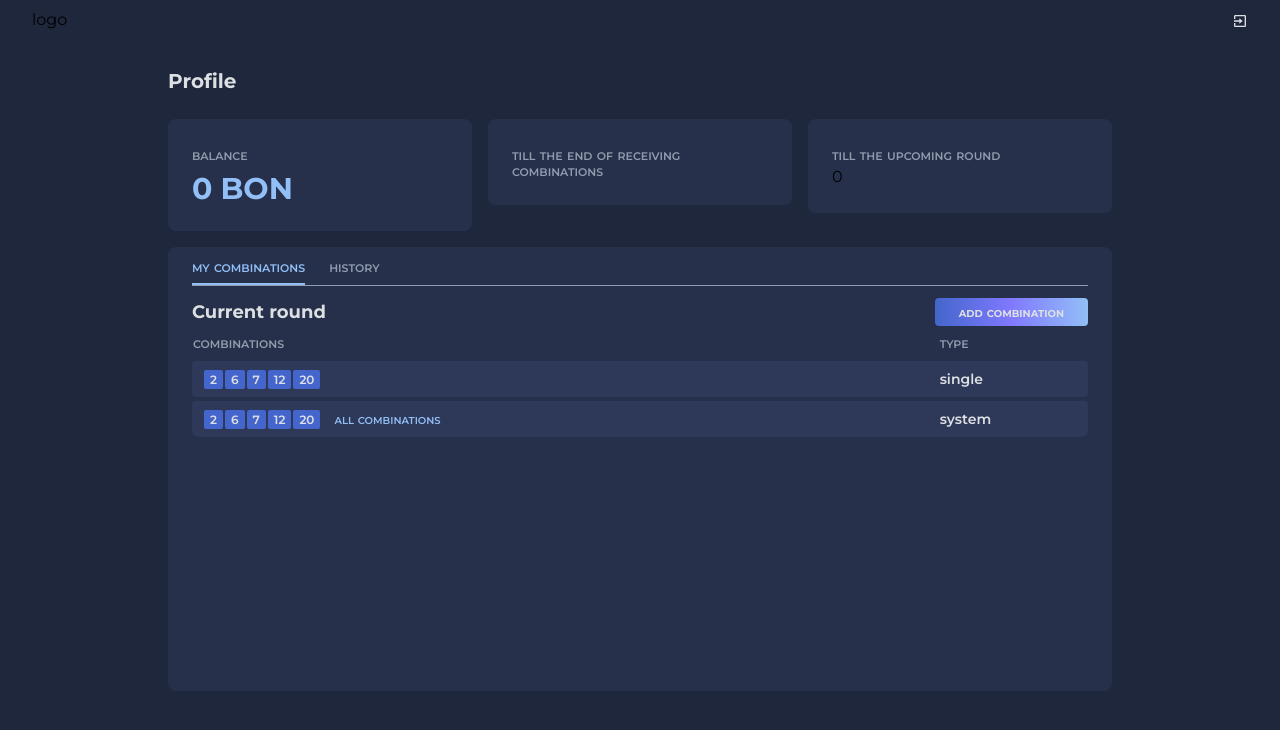
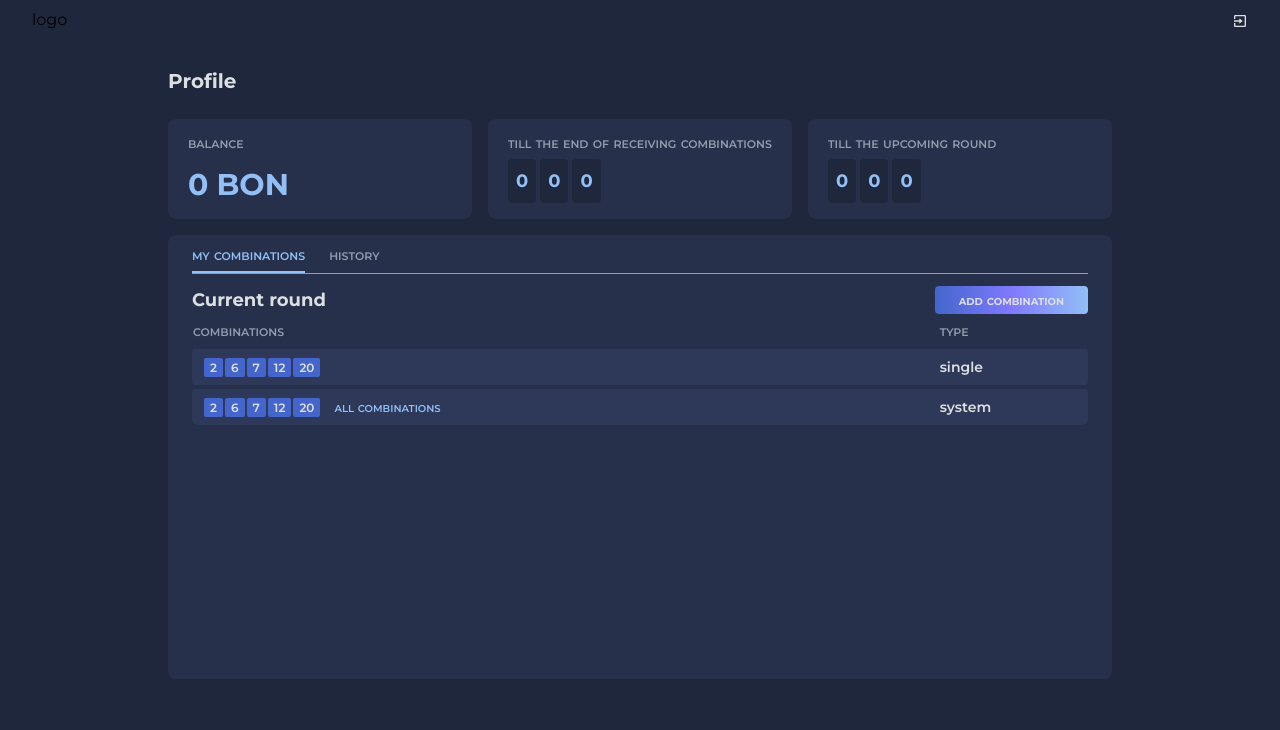
Before and after one commit to OlgaKhinevich/loto_app, a Vue app: page /#/profile in a window 1280 px wide. Shown: the top 730 px of the page. Built offline with nearby package versions, Linux system fonts and the light colour scheme; no server answers.

Commit message:
timer, addCombination component

```diff
--- a/src/App.vue
+++ b/src/App.vue
@@ -7,14 +7,16 @@
 <script>
 import Auth from './components/Auth.vue';
 import Profile from './components/Profile.vue';
-import Vue from 'vue'
-import VueRouter from 'vue-router'
+import Vue from 'vue';
+import VueRouter from 'vue-router';
+import AddCombination from './components/AddCombination.vue';
 
 Vue.use(VueRouter)
 
 const routes = [
     { path: '/', component: Auth },
     { path: '/profile', component: Profile },
+    { path: '/add', component: AddCombination}
 ]
 
 const router = new VueRouter({routes})
--- a/src/assets/css/tailwind.css
+++ b/src/assets/css/tailwind.css
@@ -32,4 +32,7 @@
     .table {
         @apply table-fixed w-full text-left divide-y-4 divide-wrap-clr;
     }
+    .cell {
+        @apply p-4 rounded-md text-h3-clr font-bold;
+    }
 }
--- /dev/null
+++ b/src/components/AddCombination.vue
@@ -0,0 +1,95 @@
+<template>
+  <div class="component-container">
+    <div class="w-3/4 h-5/6 flex">
+      <div class="w-3/5 h-full mx-4">
+        <div class="flex justify-between mx-2.5 items-end">
+          <h3>Choose number</h3>
+          <p class="text-note-clr text-xs">Clear all</p>
+        </div>
+        <table class="table-fixed w-full text-center border-separate" style="border-spacing: 10px 10px">
+         <tr v-for="row_item in loto_numbers" :key="row_item + 'a'">
+           <td v-for="cell_item in 6" :key="cell_item + 'b'" @click="choose_number(row_item + cell_item)"
+           :class="table_cells[row_item + cell_item].isChosen ? 'start-gr-clr p-4 rounded-md text-h3-clr font-bold' : 'bg-wrap-clr p-4 rounded-md text-h3-clr font-bold' ">
+              {{row_item + cell_item}}
+            </td>
+         </tr>
+        </table>
+        <div class="flex justify-between mx-2.5">
+          <p class="text-note-clr text-xs"><router-link to="/profile">&#60; Back</router-link></p>
+          <p class="text-note-clr text-xs">You have chosen {{combination.length}} numbers out of 6</p>
+        </div>
+      </div>
+      <div class="wrapper w-2/5 h-full py-8 px-10 justify-between items-start">
+        <h3>Combination</h3>
+        <hr class="text-label-clr w-full mt-1">
+        <div class="flex w-full justify-between items-center h-1/6">
+          <p class="label">select a system</p>
+          <div>
+            <img src="../static/img/help.svg" alt="help" class="h-4">
+          </div>
+        </div>
+        <table class="table-fixed w-full text-center border-separate" style="border-spacing: 7px 7px">
+          <tr>
+            <td class="bg-row-clr rounded text-h3-clr py-1 text-sm">5/6</td>
+            <td class="bg-row-clr rounded text-h3-clr py-1 text-sm">5/7</td>
+            <td class="bg-row-clr rounded text-h3-clr py-1 text-sm">5/8</td>
+          </tr>
+          <tr>
+            <td class="bg-row-clr rounded text-h3-clr py-1 text-sm">5/9</td>
+            <td class="bg-row-clr rounded text-h3-clr py-1 text-sm">5/10</td>
+            <td class="bg-row-clr rounded text-end-gr-clr font-bold py-1 text-sm">reset</td>
+          </tr>
+        </table>
+        <div class="flex w-full justify-between items-center">
+          <p class="label mt-3">selected combinations</p>
+          <div>
+            <img src="../static/img/help.svg" alt="help" class="h-4">
+          </div>
+        </div>
+        <div class="flex w-full justify-between items-center h-3/6">
+        </div>
+        <hr class="text-label-clr w-full my-1">
+        <div class="flex w-full justify-between items-end">
+          <p class="label">total</p>
+          <p class="text-end-gr-clr">123 BON</p>
+        </div>
+        <button class="active-btn self-center">buy</button>
+      </div>
+    </div>
+  </div>
+</template>
+
+<script>
+export default {
+  data() {
+    return {
+      table_cells: [],
+      combination: [],
+      loto_numbers: [0, 6, 12, 18, 24, 30]
+    }
+  },
+  mounted() {
+    this.fill_table_arr();
+  },
+  methods: {
+    fill_table_arr() {
+      for(let i=0;i<36;i++) {
+        this.table_cells.push({'id': i, 'isChosen': false })
+      }
+    },
+    choose_number(cell) {
+      this.table_cells.forEach((item) => {
+        if(item.id == cell) {
+          item.isChosen = true;
+          this.combination.push(item.id);
+        }
+      })
+    }
+  }
+}
+
+</script>
+
+<style>
+
+</style>
--- a/src/components/MyCombinations.vue
+++ b/src/components/MyCombinations.vue
@@ -2,7 +2,7 @@
   <div>
       <div class="flex justify-between my-2">
         <h3 class="text-lg">Current round</h3>
-        <button class="active-btn text-sm m-0">add combination</button>
+        <button to="/add" class="active-btn text-sm m-0"><router-link to="/add">add combination</router-link></button>
       </div>
 
       <table class="table">
--- a/src/components/Profile.vue
+++ b/src/components/Profile.vue
@@ -10,27 +10,20 @@
     <div class="w-3/4 h-5/6">
         <h3 class="ml-2 mb-4">Profile</h3>
         <div class="flex justify-between">
-            <div class="wrapper shadow-wrap-sh w-1/3 h-1/3 m-2 items-start justify-start">
+            <div class="wrapper px-5 py-4 shadow-wrap-sh w-1/3 h-auto m-2 items-start justify-between">
+                <p class="label mt-0 mb-1">balance</p>
                 <div>
-                    <p class="label">balance</p>
-                    <div class="mt-2">
-                        <span class="text-end-gr-clr text-3xl font-bold">{{user_info.balance}}</span>
-                        <span class="text-end-gr-clr pl-2 text-3xl font-bold">BON</span>
-                    </div>
+                    <span class="text-end-gr-clr text-3xl font-bold">{{user_info.balance}}</span>
+                    <span class="text-end-gr-clr pl-2 text-3xl font-bold">BON</span>
                 </div>
             </div>
-            <div class="wrapper shadow-wrap-sh w-1/3 h-1/3 m-2 items-start justify-start">
-                <div>
-                    <p class="label">till the end of receiving combinations</p>
-                </div>
+            <div class="wrapper px-5 py-4 shadow-wrap-sh w-1/3 h-auto m-2 items-start justify-between">
+                <p class="label mt-0 mb-1">till the end of receiving combinations</p>
+                <Timer :date="game_info.combination_add_expire_date" />
             </div>
-            <div class="wrapper shadow-wrap-sh w-1/3 h-1/3 m-2 items-start justify-start">
-                <div>
-                    <p class="label">till the upcoming round</p>
-                    <div>
-                        <Timer :date="game_info.date" />
-                    </div>
-                </div>
+            <div class="wrapper px-5 py-4 shadow-wrap-sh w-1/3 h-auto m-2 items-start justify-between">
+                <p class="label mt-0 mb-1">till the upcoming round</p>
+                <Timer :date="game_info.date" />
             </div>
         </div>
         <div class="wrapper shadow-wrap-sh w-9/10 h-2/3 m-2 py-3 items-start justify-start">
@@ -70,6 +63,17 @@ export default {
                 date: 0,
                 combination_add_expire_date: 0
             },
+            round_info: {
+                prize_allocation_supply: 0,
+                combination: [],
+                _id: 0,
+                date: 0,
+                winners_count: 0
+            },
+            round_history: {
+                has_next_page: false,
+                rounds: []
+            },
             profile_mode: 'current'
         }
     },
@@ -81,12 +85,9 @@ export default {
     mounted() {
         this.get_user_info();
         this.get_game_info();
+        //this.get_round_info();
+        //this.get_round_history();
     },
-    /*computed: {
-        round_date() {
-            return moment((+ new Date(this.game_info.date)) - (+Date.now())).format('D.H.m');
-        }
-    },*/
     methods: {
         async get_user_info() {
             try {
@@ -104,13 +105,36 @@ export default {
                 if(!response.ok) throw new Error(response.statusText);
                 const data = await response.json();
                 Object.assign(this.game_info, data);
+                //console.log(this.game_info);
             } catch(err) {
                 console.log(err);
             }
         },
         change_mode(mode) {
             this.profile_mode = mode;
-        }
+        },
+        async get_round_info(round_id) {
+            try {
+                const response = await fetch(`${HOSTNAME}/api/round_info`, {round_id});
+                if(!response.ok) throw new Error(response.statusText);
+                const data = await response.json();
+                Object.assign(this.round_info, data);
+                //console.log(this.round_info);
+            } catch(err) {
+                console.log(err);
+            }
+        },
+        async get_round_history() {
+            try {
+                const response = await fetch(`${HOSTNAME}/api/round_history`);
+                if(!response.ok) throw new Error(response.statusText);
+                const data = await response.json();
+                Object.assign(this.round_history, data);
+                //console.log(this.round_history);
+            } catch(err) {
+                console.log(err);
+            }
+        },
     }
 }
 </script>
--- a/src/components/Timer.vue
+++ b/src/components/Timer.vue
@@ -1,8 +1,8 @@
 <template>
     <div class="flex">
-        <div class="bg-clr">{{ remaining_time }}</div>
-        <div class="bg-clr"></div>
-        <div class="bg-clr"></div>
+        <div class="bg-bg-clr p-2 mr-1 mt-1 rounded text-end-gr-clr font-bold text-lg">{{ countdown.days }}</div>
+        <div class="bg-bg-clr p-2 mr-1 mt-1 rounded text-end-gr-clr font-bold text-lg">{{ countdown.hours }}</div>
+        <div class="bg-bg-clr p-2 mr-1 mt-1 rounded text-end-gr-clr font-bold text-lg">{{ countdown.minutes }}</div>
     </div>
 </template>
 
@@ -14,30 +14,57 @@ export default {
     data() {
         return {
             timer: null,
-            remaining_time: 0
+            countdown: {
+                days: 0,
+                hours: 0,
+                minutes: 0,
+            },
+            expired: false
         }
     },
-    computed: {
-
-    },
     destroyed() {
-        this.stop_timer();
+        //this.stop_timer();
     },
     methods: {
+        pretty_date(n){
+            if(n<10) return `0${n}`;
+            return n;
+        },
         start_timer() {
             const self = this;
             this.timer = setTimeout(function run(){
-                const to_game_moment = moment(self.date);
-                const now = moment();
-                const days = to_game_moment.diff(now, "days");
-                const hours = to_game_moment.subtract(now.hours(), "hours").hours();
-                const minutes = to_game_moment.subtract(now.minutes(), "minutes").minutes();
-                self.remaining_time = moment(`${days}:${hours}:${minutes}`, "D:h:m").format("DD:hh:mm");
+                const total = self.get_remaining_time(self.date);
+                if (total.days <= 0 && total.hours <= 0 && total.minutes <= 0) {
+                    for (let key in total) {
+                        total[key] = self.pretty_date(0);
+                    }
+                    self.stop_timer();
+                } else {
+                    for (let key in total) {
+                        total[key] = self.pretty_date(total[key]);
+                    }
+                }
+                Object.assign(self.countdown, total);
                 self.timer = setTimeout(run, 60000);
-            }, 0)
+            }, 0);
+        },
+        get_remaining_time(end_date){
+            const now = moment();
+            const then = moment(end_date);
+            const diff = then.diff(now);
+            const duration_object = moment.duration(diff);
+            let parts = {} ;
+            for (const item of ['days', 'hours', 'minutes']) {
+                const d = duration_object[item]();
+                console.log(d);
+                duration_object.subtract(moment.duration(d, item));
+                parts[item] = d;
+            }
+            console.log(parts);
+            return parts;
         },
         stop_timer() {
-            clearTimeout(this.timer)
+            clearInterval(this.timer);
         }
     },
     watch: {
```
Also changed, not shown: src/static/img/help.svg (added).
